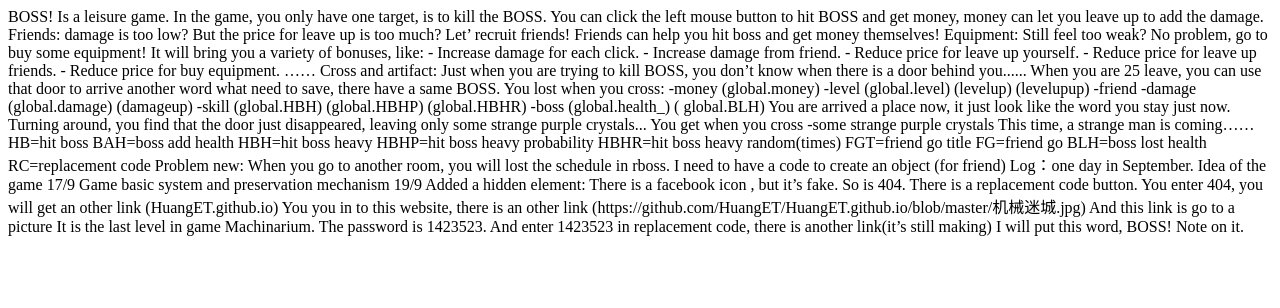
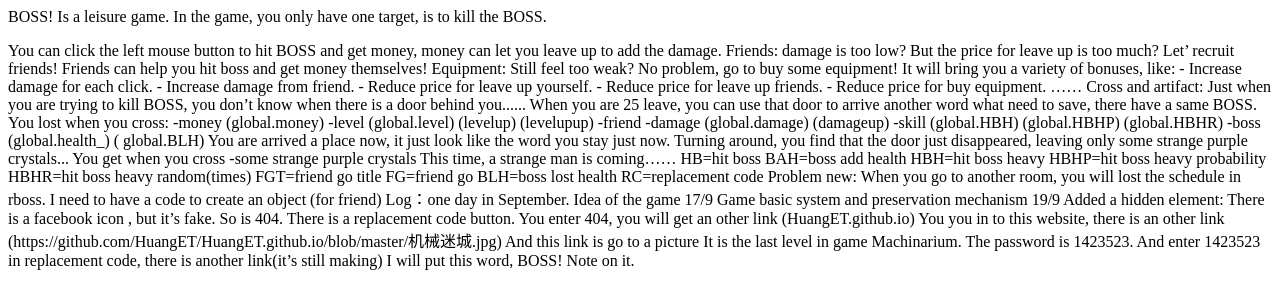
Before and after one commit to huangET315/huangET315.github.io, a plain HTML site: page index.html in a window 1280 px wide. Drawn offline with Linux system fonts and the light colour scheme.

Commit message:
Update index.html

```diff
--- a/index.html
+++ b/index.html
@@ -1,5 +1,5 @@
-<P>BOSS! Is a leisure game. In the game, you only have one target, is to kill the BOSS.
-You can click the left mouse button to hit BOSS and get money, money can let you leave up to add the damage.
+<P>BOSS! Is a leisure game. In the game, you only have one target, is to kill the BOSS.</P>
+<P>You can click the left mouse button to hit BOSS and get money, money can let you leave up to add the damage.
 Friends: damage is too low? But the price for leave up is too much? Let’ recruit friends!
 Friends can help you hit boss and get money themselves!
 Equipment: Still feel too weak? No problem, go to buy some equipment!
```
